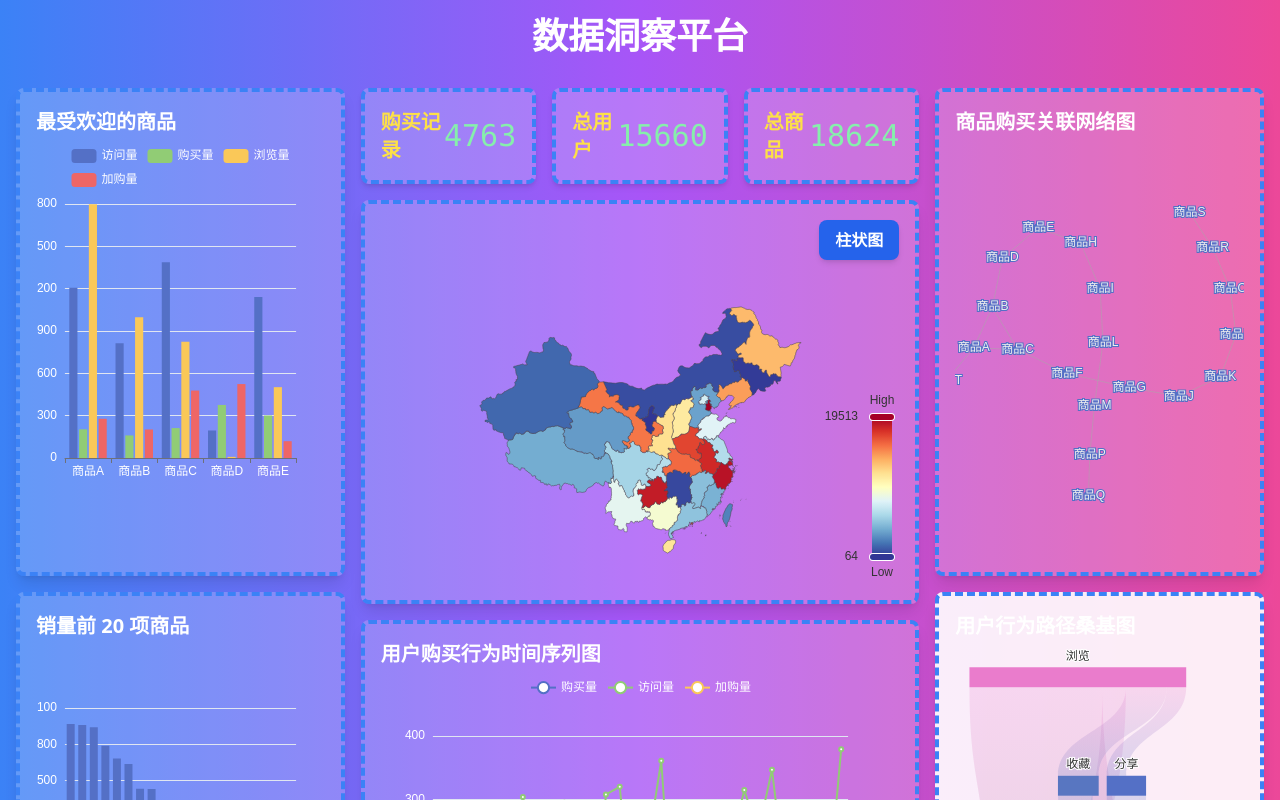
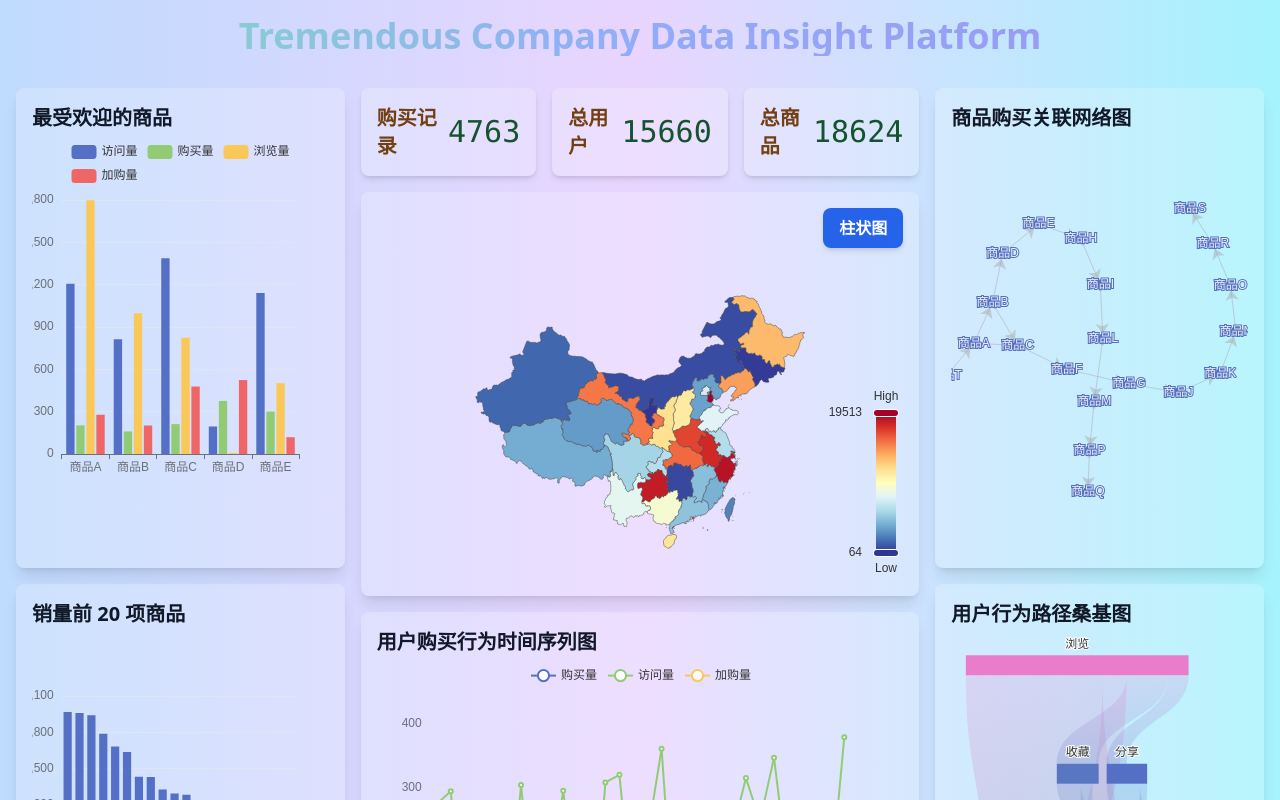
Before and after one commit to Qnurye/DataV, a Vue app: page / in a window 1280 px wide. Shown: the top 800 px of the page. Built offline with nearby package versions, Linux system fonts and the light colour scheme.

Commit message:
UI: improve for modernization

```diff
--- a/src/App.vue
+++ b/src/App.vue
@@ -18,7 +18,7 @@ export default {
     TopSalesChart,
     AssociationNetworkChart,
     TimeSeriesChart,
-    SankeyChart,
+    SankeyChart
   },
   setup() {
     const mapView = ref<'map' | 'bar'>('map')
@@ -32,36 +32,36 @@ export default {
         visit_count: Math.floor(Math.random() * 2000),
         purchase_count: Math.floor(Math.random() * 500),
         view_count: Math.floor(Math.random() * 3000),
-        add_to_cart_count: Math.floor(Math.random() * 600),
+        add_to_cart_count: Math.floor(Math.random() * 600)
       },
       {
         name: '商品B',
         visit_count: Math.floor(Math.random() * 2000),
         purchase_count: Math.floor(Math.random() * 500),
         view_count: Math.floor(Math.random() * 3000),
-        add_to_cart_count: Math.floor(Math.random() * 600),
+        add_to_cart_count: Math.floor(Math.random() * 600)
       },
       {
         name: '商品C',
         visit_count: Math.floor(Math.random() * 2000),
         purchase_count: Math.floor(Math.random() * 500),
         view_count: Math.floor(Math.random() * 3000),
-        add_to_cart_count: Math.floor(Math.random() * 600),
+        add_to_cart_count: Math.floor(Math.random() * 600)
       },
       {
         name: '商品D',
         visit_count: Math.floor(Math.random() * 2000),
         purchase_count: Math.floor(Math.random() * 500),
         view_count: Math.floor(Math.random() * 3000),
-        add_to_cart_count: Math.floor(Math.random() * 600),
+        add_to_cart_count: Math.floor(Math.random() * 600)
       },
       {
         name: '商品E',
         visit_count: Math.floor(Math.random() * 2000),
         purchase_count: Math.floor(Math.random() * 500),
         view_count: Math.floor(Math.random() * 3000),
-        add_to_cart_count: Math.floor(Math.random() * 600),
-      },
+        add_to_cart_count: Math.floor(Math.random() * 600)
+      }
     ])
 
     const topSalesData = ref([
@@ -84,7 +84,7 @@ export default {
       { name: '商品Q', sales: Math.floor(Math.random() * 2000) },
       { name: '商品R', sales: Math.floor(Math.random() * 2000) },
       { name: '商品S', sales: Math.floor(Math.random() * 2000) },
-      { name: '商品T', sales: Math.floor(Math.random() * 2000) },
+      { name: '商品T', sales: Math.floor(Math.random() * 2000) }
     ])
 
     const associationData = ref([
@@ -107,7 +107,7 @@ export default {
       { source: '商品I', target: '商品L', value: Math.floor(Math.random() * 100) },
       { source: '商品K', target: '商品N', value: Math.floor(Math.random() * 100) },
       { source: '商品M', target: '商品P', value: Math.floor(Math.random() * 100) },
-      { source: '商品O', target: '商品R', value: Math.floor(Math.random() * 100) },
+      { source: '商品O', target: '商品R', value: Math.floor(Math.random() * 100) }
     ])
 
     const generateRandomData = (days: number) => {
@@ -119,7 +119,7 @@ export default {
           date: date.toISOString().split('T')[0],
           purchase_count: Math.floor(Math.random() * 200),
           visit_count: Math.floor(Math.random() * 400),
-          add_to_cart_count: Math.floor(Math.random() * 100),
+          add_to_cart_count: Math.floor(Math.random() * 100)
         })
       }
       return data
@@ -136,7 +136,7 @@ export default {
       { source: '收藏', target: '购买', value: Math.floor(Math.random() * 100) },
       { source: '浏览', target: '分享', value: Math.floor(Math.random() * 150) },
       { source: '分享', target: '加购', value: Math.floor(Math.random() * 250) },
-      { source: '分享', target: '购买', value: Math.floor(Math.random() * 50) },
+      { source: '分享', target: '购买', value: Math.floor(Math.random() * 50) }
     ])
 
     return {
@@ -146,25 +146,28 @@ export default {
       topSalesData,
       associationData,
       timeSeriesData,
-      sankeyData,
+      sankeyData
     }
-  },
+  }
 }
 </script>
 
 <template>
   <header class="pb-4">
-    <h1 class="text-4xl font-bold text-center">数据洞察平台</h1>
+    <h1
+      class="text-4xl font-bold text-center bg-gradient-to-r from-green-400 via-blue-500 to-purple-600 text-transparent bg-clip-text animate-pulse">
+      Tremendous Company Data Insight Platform
+    </h1>
   </header>
 
   <main class="grow grid grid-cols-11 gap-4">
     <div class="col-span-3 flex flex-col gap-4" id="leftPanel">
       <CardWrapper class="size-full p-4 rounded-lg shadow-lg space-y-2">
-        <h2 class="text-xl font-semibold">最受欢迎的商品</h2>
+        <h2 class="text-xl font-semibold"> 最受欢迎的商品 </h2>
         <ItemAnalysisChart :data="mostPopItemsData" class="w-full h-64 md:h-80 lg:h-96" />
       </CardWrapper>
       <CardWrapper class="size-full p-4 rounded-lg shadow-lg space-y-2">
-        <h2 class="text-xl font-semibold">销量前 20 项商品</h2>
+        <h2 class="text-xl font-semibold"> 销量前 20 项商品 </h2>
         <TopSalesChart
           :data="topSalesData.sort((b, a) => a.sales - b.sales)"
           class="w-full h-64 md:h-80 lg:h-96"
@@ -192,17 +195,17 @@ export default {
       </CardWrapper>
 
       <CardWrapper class="size-full p-4 rounded-lg shadow-lg space-y-2">
-        <h2 class="text-xl font-semibold">用户购买行为时间序列图</h2>
+        <h2 class="text-xl font-semibold"> 用户购买行为时间序列图 </h2>
         <TimeSeriesChart :data="timeSeriesData" class="w-full h-64 md:h-80 lg:h-96" />
       </CardWrapper>
     </div>
     <div class="col-span-3 flex flex-col gap-4" id="rightPanel">
       <CardWrapper class="size-full p-4 rounded-lg shadow-lg space-y-2">
-        <h2 class="text-xl font-semibold">商品购买关联网络图</h2>
+        <h2 class="text-xl font-semibold"> 商品购买关联网络图 </h2>
         <AssociationNetworkChart :data="associationData" class="w-full h-64 md:h-80 lg:h-96" />
       </CardWrapper>
-      <CardWrapper class="size-full p-4 rounded-lg shadow-lg space-y-2 bg-opacity-90">
-        <h2 class="text-xl font-semibold">用户行为路径桑基图</h2>
+      <CardWrapper class="size-full p-4 rounded-lg shadow-lg space-y-2">
+        <h2 class="text-xl font-semibold"> 用户行为路径桑基图 </h2>
         <SankeyChart :data="sankeyData" class="w-full h-64 md:h-80 lg:h-96" />
       </CardWrapper>
     </div>
--- a/src/assets/main.css
+++ b/src/assets/main.css
@@ -4,9 +4,9 @@
 
 html,
 body {
-  @apply min-h-screen bg-gray-100 text-gray-900;
+  @apply min-h-screen bg-gray-200 text-gray-900;
 }
 
 #app {
-  @apply size-full flex flex-col gap-4 bg-gradient-to-r from-blue-500 via-purple-500 to-pink-500 text-white p-4 min-h-screen;
+  @apply size-full flex flex-col gap-4 bg-gradient-to-r from-blue-200 via-purple-200 to-cyan-200 text-gray-900 p-4 min-h-screen;
 }
--- a/src/components/AssociationNetworkChart.vue
+++ b/src/components/AssociationNetworkChart.vue
@@ -24,6 +24,8 @@ const chartOption = ref({
         repulsion: 100,
       },
       roam: true,
+      edgeSymbol: ['circle', 'arrow'],
+      edgeSymbolSize: [4, 10],
       label: {
         show: true,
       },
--- a/src/components/CardWrapper.vue
+++ b/src/components/CardWrapper.vue
@@ -1,5 +1,5 @@
 <template>
-  <div class="p-4 border-4 border-dashed border-blue-500 rounded-lg shadow-lg bg-white bg-opacity-20">
+  <div class="p-4 rounded-lg shadow-lg bg-white bg-opacity-20">
     <slot></slot>
   </div>
 </template>
--- a/src/components/ChinaMap.vue
+++ b/src/components/ChinaMap.vue
@@ -87,14 +87,12 @@ const barOption = {
   xAxis: {
     type: 'value',
     axisLabel: {
-      color: '#fff',
     },
   },
   yAxis: {
     type: 'category',
     axisLabel: {
       rotate: 30,
-      color: '#fff',
     },
     data: data.map(function (item) {
       return item.name
--- a/src/components/ItemAnalysisChart.vue
+++ b/src/components/ItemAnalysisChart.vue
@@ -26,20 +26,17 @@ const chartOption = ref({
   legend: {
     data: ['访问量', '购买量', '浏览量', '加购量'],
     textStyle: {
-      color: '#fff',
     },
   },
   xAxis: {
     type: 'category',
     data: props.data.map((item) => item.name),
     axisLabel: {
-      color: '#fff',
     },
   },
   yAxis: {
     type: 'value',
     axisLabel: {
-      color: '#fff',
     },
   },
   series: [
--- a/src/components/RecordCard.vue
+++ b/src/components/RecordCard.vue
@@ -1,9 +1,7 @@
 <template>
-  <CardWrapper
-    class="size-full flex justify-between items-center p-4 rounded-lg shadow-md"
-  >
-    <span class="text-xl font-semibold text-yellow-300">{{ title }}</span>
-    <span class="font-mono text-3xl text-green-300">{{ value }}</span>
+  <CardWrapper class="size-full flex justify-between items-center p-4 rounded-lg shadow-md">
+    <span class="text-xl font-semibold text-yellow-900">{{ title }}</span>
+    <span class="font-mono text-3xl text-green-900">{{ value }}</span>
   </CardWrapper>
 </template>
 
@@ -22,7 +20,7 @@ export default {
     title: {
       type: String,
       default: 'Record',
-    }
+    },
   },
 }
 </script>
--- a/src/components/TimeSeriesChart.vue
+++ b/src/components/TimeSeriesChart.vue
@@ -22,20 +22,17 @@ const chartOption = ref({
   legend: {
     data: ['购买量', '访问量', '加购量'],
     textStyle: {
-      color: '#fff',
     },
   },
   xAxis: {
     type: 'category',
     data: props.data.map((item) => item.date),
     axisLabel: {
-      color: '#fff',
     },
   },
   yAxis: {
     type: 'value',
     axisLabel: {
-      color: '#fff',
     },
   },
   series: [
--- a/src/components/TopSalesChart.vue
+++ b/src/components/TopSalesChart.vue
@@ -24,13 +24,11 @@ const chartOption = ref({
     type: 'category',
     data: props.data.map((item) => item.name),
     axisLabel: {
-      color: '#fff',
     },
   },
   yAxis: {
     type: 'value',
     axisLabel: {
-      color: '#fff',
     },
   },
   series: [
```
